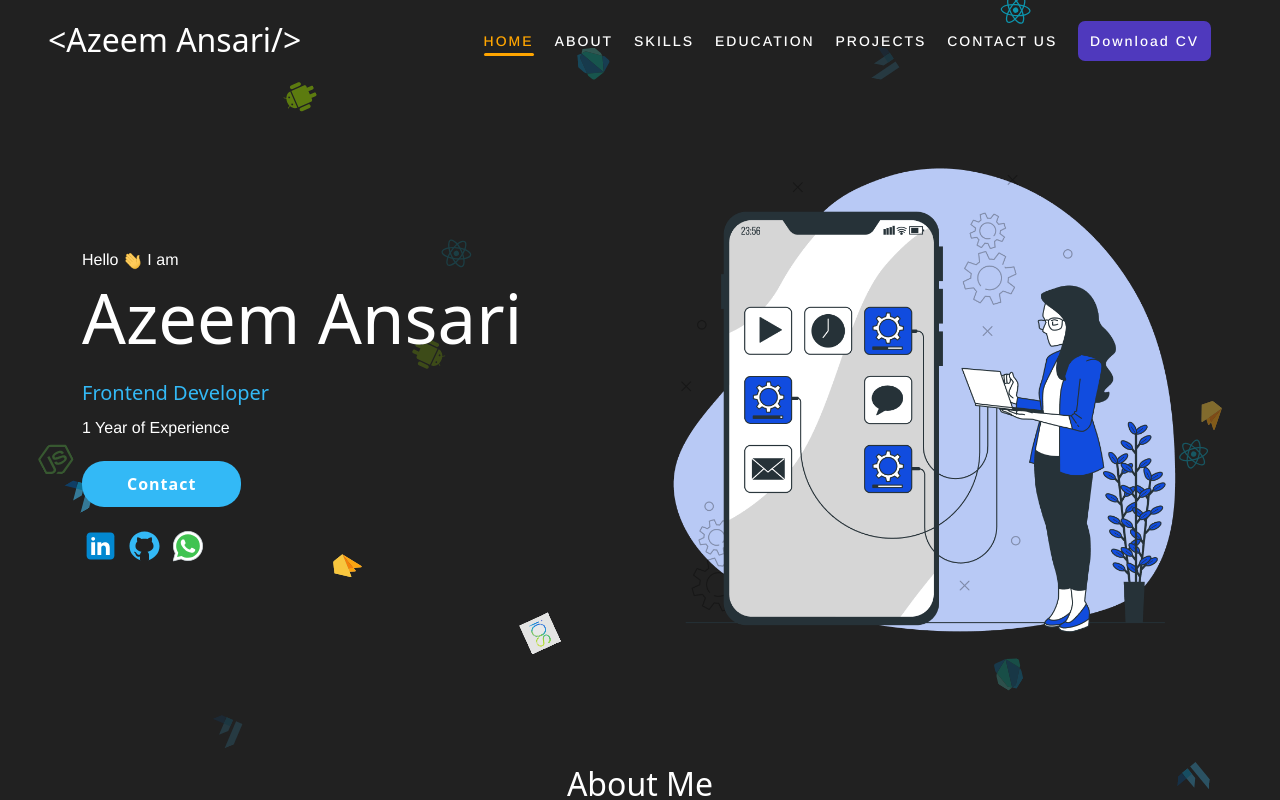
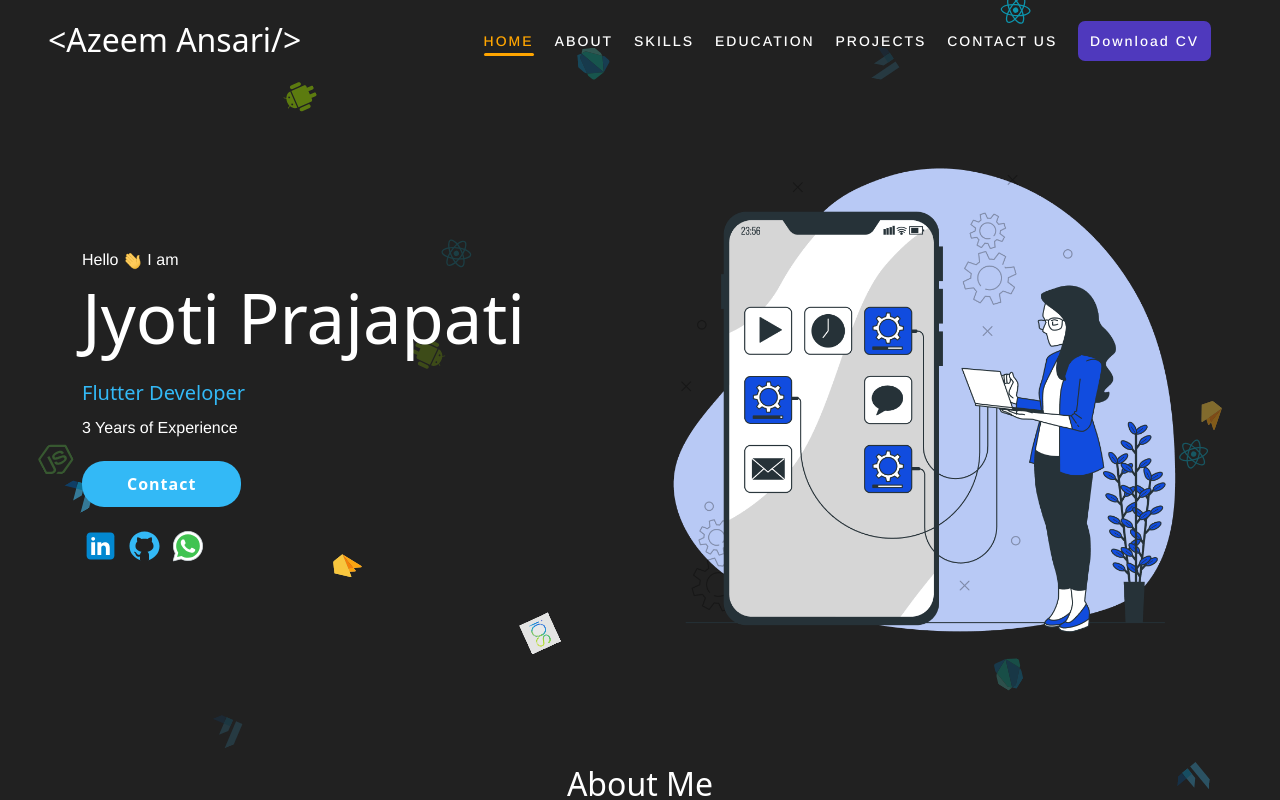
Before and after one commit to azeem251/jyoti-portfolio, a React (Vite) app: page / in a window 1280 px wide. Shown: the top 800 px of the page. Built offline with nearby package versions, Linux system fonts and the light colour scheme.

Commit message:
Update Hero.jsx

```diff
--- a/src/components/Hero/Hero.jsx
+++ b/src/components/Hero/Hero.jsx
@@ -22,13 +22,13 @@ const Hero = () => {
                                     <p>Hello <img src={hello} alt="hello img" width="20px" /> I am</p>
 
 
-                                    <h1 className="word">Azeem Ansari</h1>
+                                    <h1 className="word">Jyoti Prajapati</h1>
 
 
-                                    <h3>Frontend Developer</h3>
+                                    <h3>Flutter Developer</h3>
 
 
-                                    <p className="small-resume">1 Year of Experience</p>
+                                    <p className="small-resume">3 Years of Experience</p>
 
 
                                     <Link to="#contact" id="contact-hero-btn">Contact</Link>
@@ -38,7 +38,7 @@ const Hero = () => {
                                         <ul>
                                             <li><Link to="https://www.linkedin.com/public-profile/settings"><img src={linkedin} className="img-fluid" alt="linkeind" /></Link></li>
                                             <li><Link><img src={github} className="img-fluid" alt="github" /></Link></li>
-                                            <li to="https://wa.me/8791328156"><Link ><img src={whatspap} className="img-fluid" alt="whatsapp" /></Link></li>
+                                            <li to="https://wa.me/7617867769"><Link ><img src={whatspap} className="img-fluid" alt="whatsapp" /></Link></li>
                                         </ul>
                                     </div>
 
```
